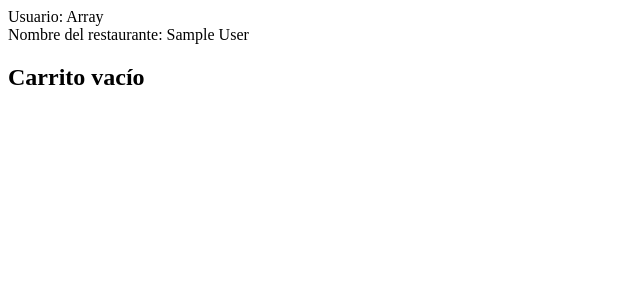
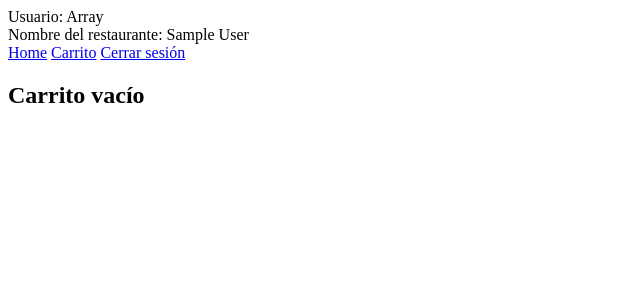
Before and after one commit to Juan-A/Proyecto-Tienda-Entorno-Servidor, a PHP site: page /carrito.php in a window 1280 px wide. Shown: the top 300 px of the page, without its empty margins (0-640 px from the left). Run offline with PHP 8.4, Linux system fonts and the light colour scheme; the visitor is signed in with stand-in values (Sample User, id 1).

Commit message:
Added menu links to another sections.

```diff
--- a/src/proyectoTienda/inc/secciones/cabecera.php
+++ b/src/proyectoTienda/inc/secciones/cabecera.php
@@ -1,6 +1,11 @@
 <header>
-    <div id="datosHeader">
-       <div>Usuario: <?= $_SESSION['usuario'] ?></div>
-       <div>Nombre del restaurante: <?= $_SESSION["nombre"]?></div>
-    </div>
+    <nav>
+        <div id="datosHeader">
+            <div>Usuario: <?= $_SESSION['usuario'] ?></div>
+            <div>Nombre del restaurante: <?= $_SESSION["nombre"] ?></div>
+        </div>
+        <a href="categorias.php">Home</a>
+        <a href="carrito.php">Carrito</a>
+        <a href="cerrarSesion.php">Cerrar sesión</a>
+    </nav>
 </header>
```
